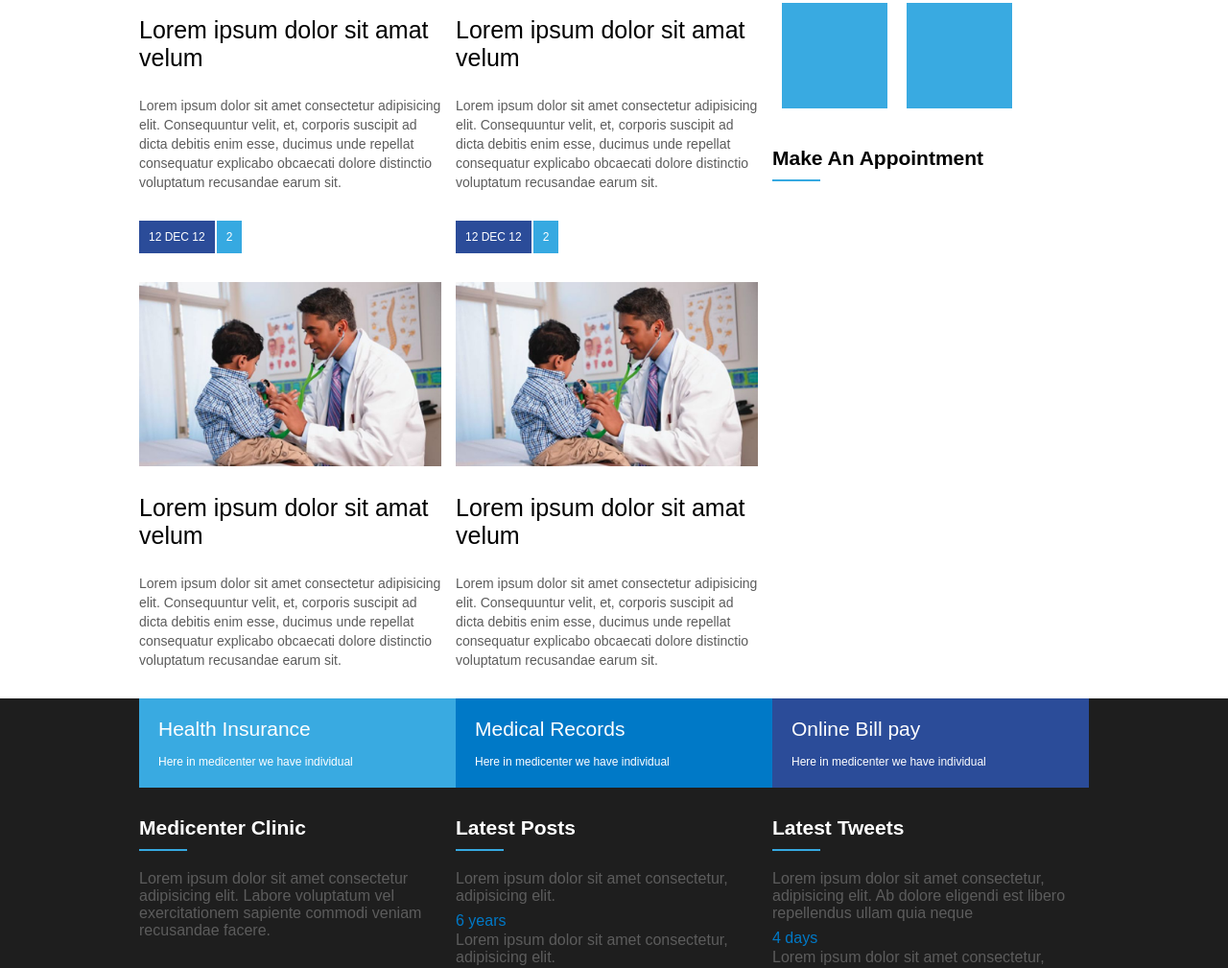
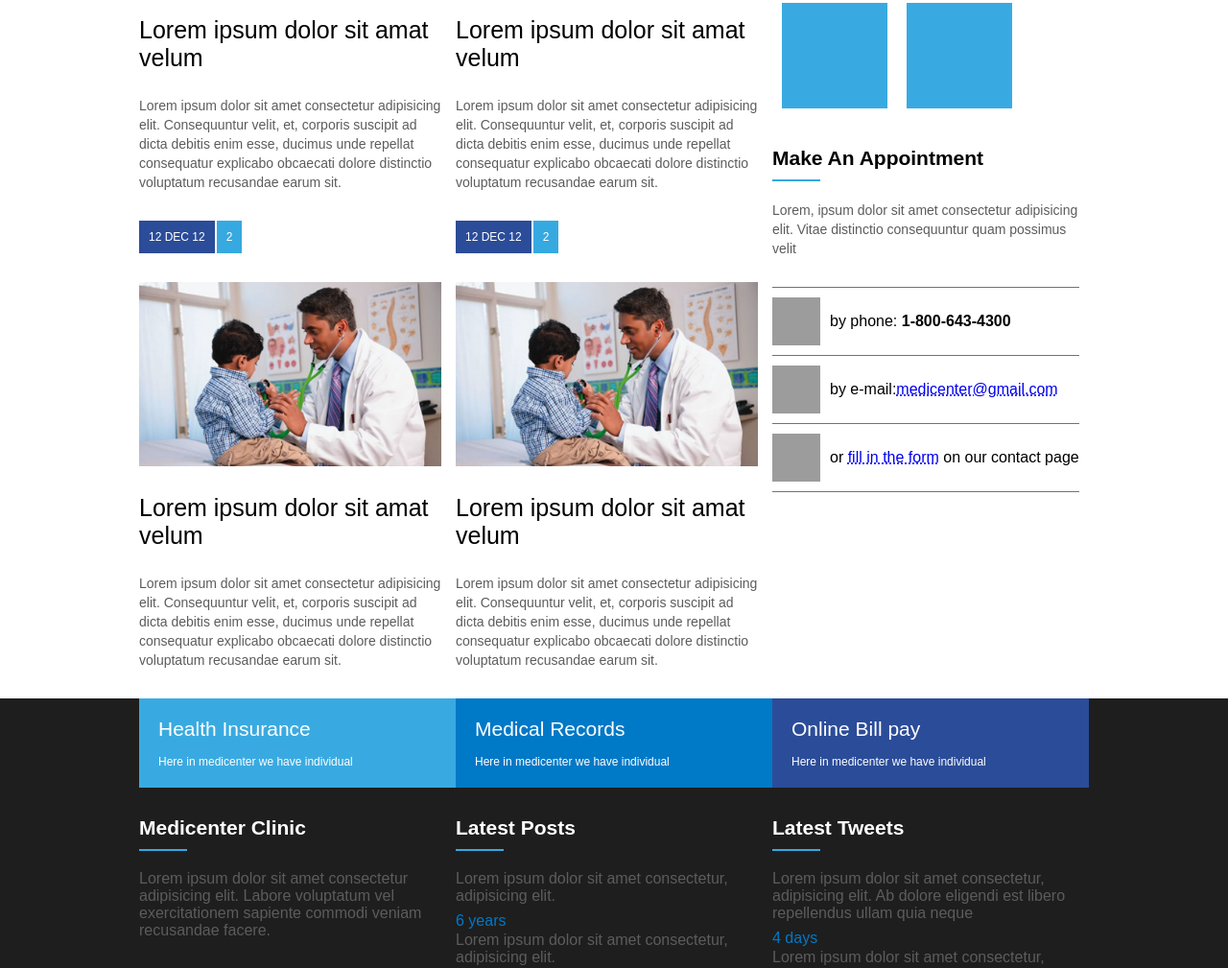
Before and after one commit to SamuelAlmeidaS/MediCenter, a plain HTML site: page index.html in a window 1280 px wide. Shown: the part 1143-2152 px from the top of the page at 96% size. Drawn offline with Linux system fonts and the light colour scheme.

Commit message:
finish site

```diff
--- a/index.html
+++ b/index.html
@@ -198,7 +198,24 @@
                         <div class="widget-title-bar"></div>
                     </div>
                     <div class="widget-body">
-
+                        <div class="news-resume">
+                            Lorem, ipsum dolor sit amet consectetur adipisicing elit.
+                            Vitae distinctio consequuntur quam possimus velit
+                        </div>
+                        <div class="contacts">
+                            <div class="contact">
+                                <div class="img-contact"></div>
+                                <div class="text-contact">by phone: <strong>1-800-643-4300</strong></div>
+                            </div>
+                            <div class="contact">
+                                <div class="img-contact"></div>
+                                <div class="text-contact">by e-mail:<a href="#">medicenter@gmail.com</a></div>
+                            </div>
+                            <div class="contact">
+                                <div class="img-contact"></div>
+                                <div class="text-contact">or <a href="#">fill in the form</a> on our contact page</div>
+                            </div>
+                        </div>
                     </div>
 
                 </div>
@@ -273,8 +290,7 @@
 
                             </div>
                             <div class="years">6 years</div>
-                            <div
-                            class="textfooter">
+                            <div class="textfooter">
                                 Lorem ipsum dolor sit amet consectetur, adipisicing elit.
 
                             </div>
@@ -295,18 +311,20 @@
                             <div class="widget-title-bar"></div>
                         </div>
                         <div class="widget-body">
-                            <div class="textfooter">Lorem ipsum dolor sit amet consectetur, adipisicing elit. Ab dolore eligendi est libero repellendus ullam quia neque
+                            <div class="textfooter">Lorem ipsum dolor sit amet consectetur, adipisicing elit. Ab dolore
+                                eligendi est libero repellendus ullam quia neque
 
                             </div>
                             <div class="years">4 days</div>
-                            <div
-                            class="textfooter">
-                                Lorem ipsum dolor sit amet consectetur, adipisicing elit. Ab dolore eligendi est libero repellendus ullam quia neque
+                            <div class="textfooter">
+                                Lorem ipsum dolor sit amet consectetur, adipisicing elit. Ab dolore eligendi est libero
+                                repellendus ullam quia neque
 
                             </div>
                             <div class="years">6 days</div>
                             <div class="textfooter">
-                                Lorem ipsum dolor sit amet consectetur, adipisicing elit. Ab dolore eligendi est libero repellendus ullam quia neque
+                                Lorem ipsum dolor sit amet consectetur, adipisicing elit. Ab dolore eligendi est libero
+                                repellendus ullam quia neque
 
                             </div>
                             <div class="years">7 days</div>
--- a/style.css
+++ b/style.css
@@ -343,3 +343,29 @@ footer {
     margin-top: 8px;
     margin-bottom: 2px;
 }
+
+
+.contact {
+    display: flex;
+    align-items: center;
+    padding: 10px 0;
+}
+
+.contacts .contact:nth-child(1), .contacts .contact:nth-child(3){
+    border-top: 1px solid #727272;
+    border-bottom: 1px solid #727272;
+}
+
+.img-contact {
+    width: 50px;
+    height: 50px;
+    background-color: #9c9c9c;
+}
+
+.text-contact {
+    margin-left: 10px;
+}
+
+.text-contact a {
+    text-decoration-style: dotted;
+}
```
